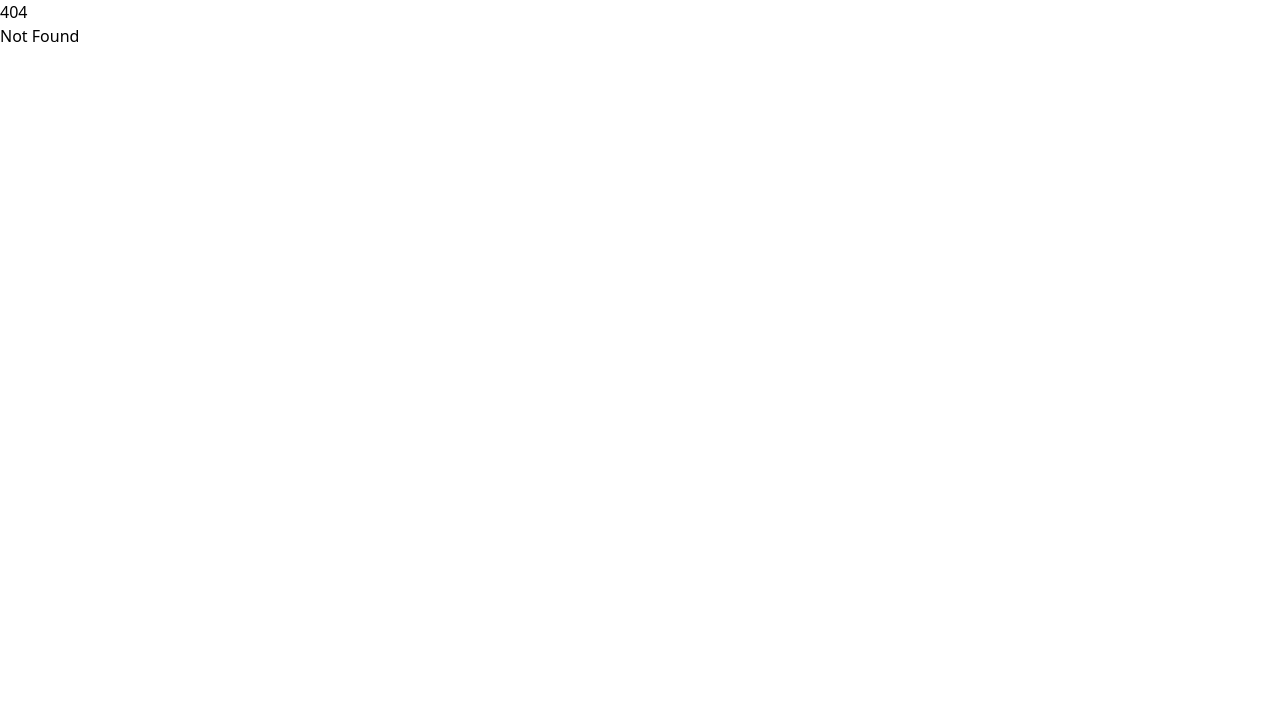
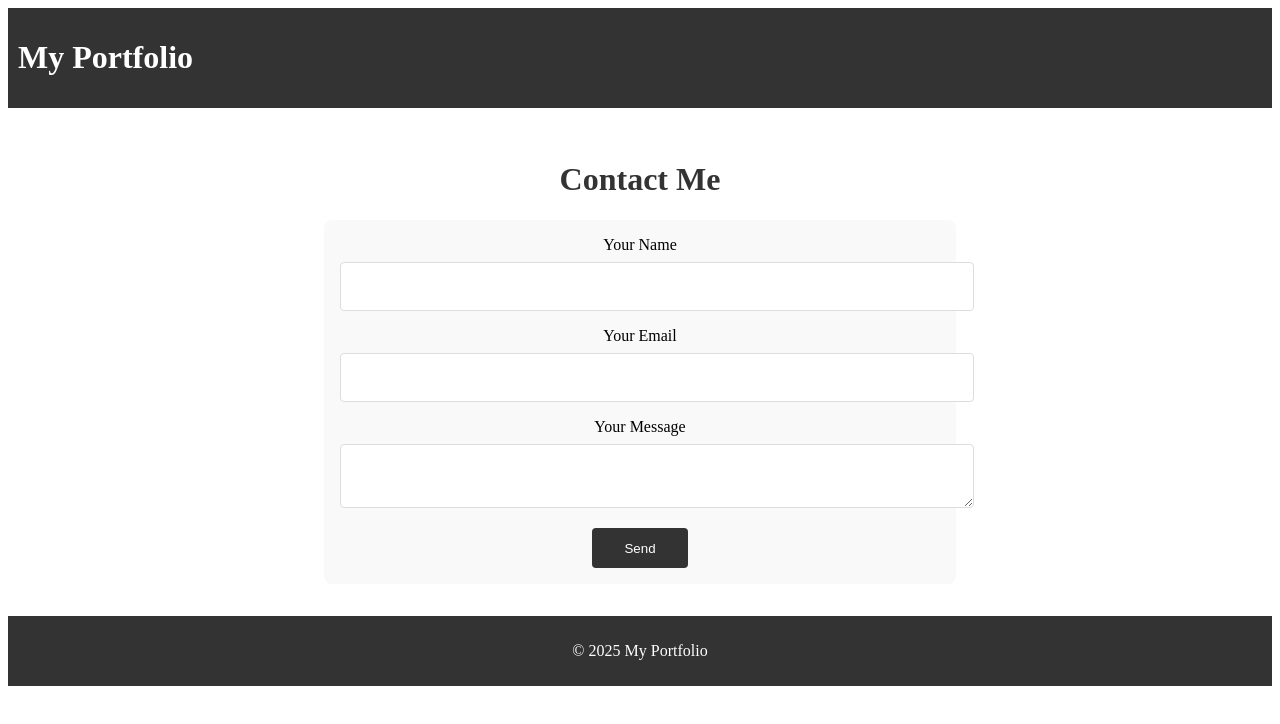
Before and after one commit to Duardz/Duardz, a SvelteKit app: page /contact in a window 1280 px wide. Before the commit this address had no page. Shown: the top 724 px of the page. Built offline with nearby package versions, Linux system fonts and the light colour scheme.

Commit message:
Add core pages

```diff
--- a/src/routes/+layout.svelte
+++ b/src/routes/+layout.svelte
@@ -1,7 +1,31 @@
 <script>
-	import '../app.css';
-
-	let { children } = $props();
+  // Any global logic you want to share
 </script>
 
-{@render children()}
+<header>
+  <h1>My Portfolio</h1>
+  <!-- Nav or header items -->
+</header>
+
+<main>
+  <slot></slot> <!-- This will display the page content -->
+</main>
+
+<footer>
+  <p>© 2025 My Portfolio</p>
+</footer>
+
+<style>
+  /* Global styles */
+  header {
+    background-color: #333;
+    color: white;
+    padding: 10px;
+  }
+  footer {
+    text-align: center;
+    padding: 10px;
+    background-color: #333;
+    color: white;
+  }
+</style>
--- a/src/routes/+page.svelte
+++ b/src/routes/+page.svelte
@@ -1,2 +1,49 @@
-<h1>Welcome to SvelteKit</h1>
-<p>Visit <a href="https://svelte.dev/docs/kit">svelte.dev/docs/kit</a> to read the documentation</p>
+<script>
+  export let name = 'Eduardo';
+</script>
+
+<main class="home">
+  <h1>Welcome to My Portfolio!</h1>
+  <p>Hi, I'm {name}, a developer and cybersecurity enthusiast.</p>
+  <p>Explore my projects and get to know more about me.</p>
+
+  <nav>
+    <ul>
+      <li><a href="/about">About Me</a></li>
+      <li><a href="/projects">My Projects</a></li>
+      <li><a href="/contact">Contact Me</a></li>
+    </ul>
+  </nav>
+</main>
+
+<style>
+  .home {
+    text-align: center;
+    padding: 2rem;
+  }
+
+  h1 {
+    font-size: 2rem;
+    color: #333;
+  }
+
+  p {
+    font-size: 1.2rem;
+    color: #666;
+  }
+
+  nav ul {
+    list-style: none;
+    padding: 0;
+  }
+
+  nav ul li {
+    margin: 1rem;
+  }
+
+  nav ul li a {
+    text-decoration: none;
+    color: #333;
+    font-weight: bold;
+  }
+</style>
--- /dev/null
+++ b/src/routes/about/+page.svelte
@@ -0,0 +1,26 @@
+<script>
+  export let title = "About Me";
+</script>
+
+<main class="about">
+  <h1>{title}</h1>
+  <p>I'm a web developer with a passion for creating impactful projects.</p>
+  <p>I specialize in both front-end and back-end development, with a focus on building scalable and user-friendly applications.</p>
+</main>
+
+<style>
+  .about {
+    padding: 2rem;
+    text-align: center;
+  }
+
+  h1 {
+    font-size: 2rem;
+    color: #333;
+  }
+
+  p {
+    font-size: 1.2rem;
+    color: #666;
+  }
+</style>
--- /dev/null
+++ b/src/routes/contact/+page.svelte
@@ -0,0 +1,72 @@
+<script>
+  let name = '';
+  let email = '';
+  let message = '';
+
+  function handleSubmit() {
+    alert('Form submitted');
+  }
+</script>
+
+<main class="contact">
+  <h1>Contact Me</h1>
+  <form on:submit|preventDefault={handleSubmit}>
+    <label for="name">Your Name</label>
+    <input type="text" id="name" bind:value={name} required />
+
+    <label for="email">Your Email</label>
+    <input type="email" id="email" bind:value={email} required />
+
+    <label for="message">Your Message</label>
+    <textarea id="message" bind:value={message} required></textarea>
+
+    <button type="submit">Send</button>
+  </form>
+</main>
+
+<style>
+  .contact {
+    padding: 2rem;
+    text-align: center;
+  }
+
+  h1 {
+    font-size: 2rem;
+    color: #333;
+  }
+
+  form {
+    max-width: 600px;
+    margin: 0 auto;
+    padding: 1rem;
+    background-color: #f9f9f9;
+    border-radius: 8px;
+  }
+
+  label {
+    font-size: 1rem;
+    display: block;
+    margin-bottom: 0.5rem;
+  }
+
+  input, textarea {
+    width: 100%;
+    padding: 1rem;
+    margin-bottom: 1rem;
+    border: 1px solid #ddd;
+    border-radius: 4px;
+  }
+
+  button {
+    padding: 0.8rem 2rem;
+    background-color: #333;
+    color: #fff;
+    border: none;
+    border-radius: 4px;
+    cursor: pointer;
+  }
+
+  button:hover {
+    background-color: #555;
+  }
+</style>
--- /dev/null
+++ b/src/routes/projects/+page.svelte
@@ -0,0 +1,54 @@
+<script>
+  export let title = "My Projects";
+  let projects = [
+    { name: "Cybersecurity Portfolio", description: "A portfolio showcasing my cybersecurity skills." },
+    { name: "SvelteKit Blog", description: "A blog built with SvelteKit and Tailwind CSS." },
+    { name: "E-commerce App", description: "A simple e-commerce app built using Node.js and React." }
+  ];
+</script>
+
+<main class="projects">
+  <h1>{title}</h1>
+  <ul>
+    {#each projects as project}
+      <li>
+        <h3>{project.name}</h3>
+        <p>{project.description}</p>
+      </li>
+    {/each}
+  </ul>
+</main>
+
+<style>
+  .projects {
+    padding: 2rem;
+  }
+
+  h1 {
+    font-size: 2rem;
+    color: #333;
+    text-align: center;
+  }
+
+  ul {
+    list-style-type: none;
+    padding: 0;
+  }
+
+  li {
+    margin-bottom: 1.5rem;
+    padding: 1rem;
+    background-color: #f7f7f7;
+    border-radius: 8px;
+  }
+
+  h3 {
+    font-size: 1.5rem;
+    color: #333;
+  }
+
+  p {
+    font-size: 1rem;
+    color: #666;
+  }
+</style>
```
Also changed, not shown: jsconfig.json (+6 -6 lines).
